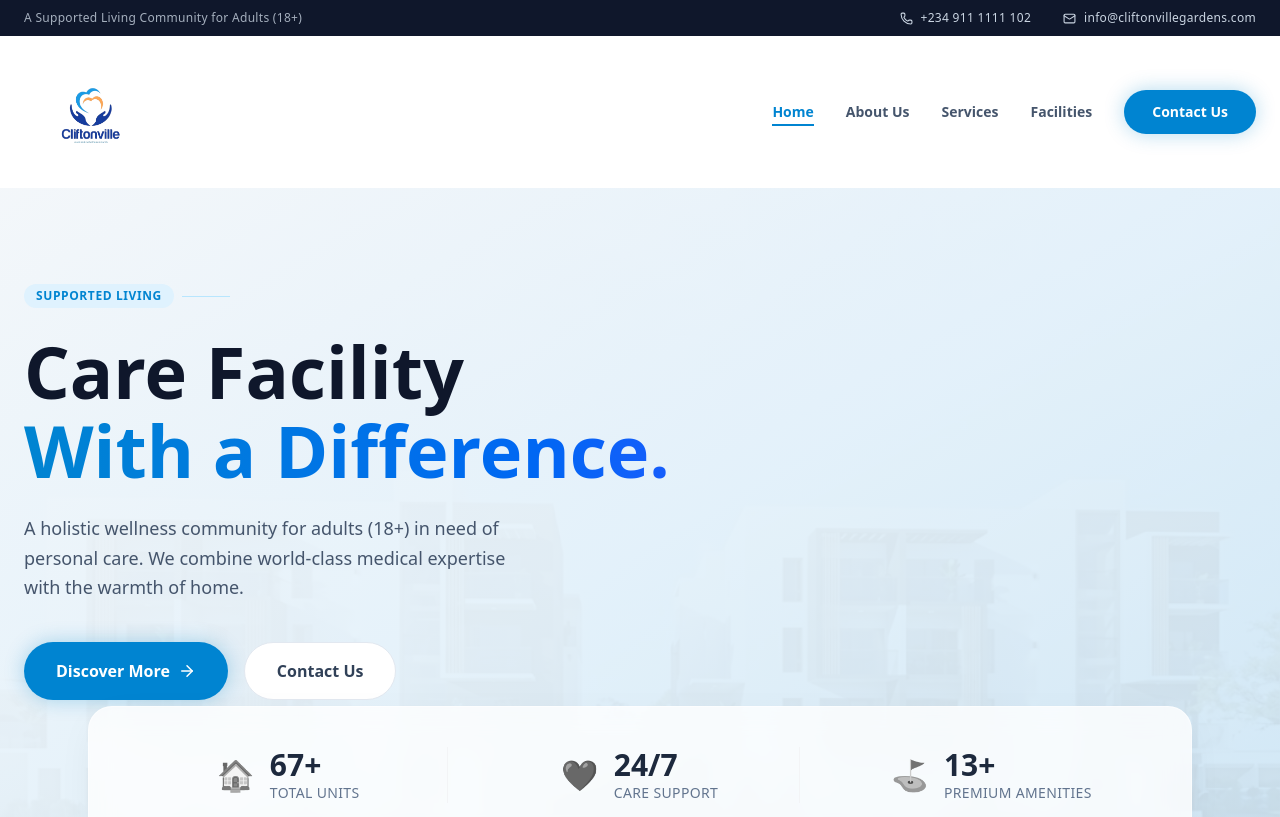
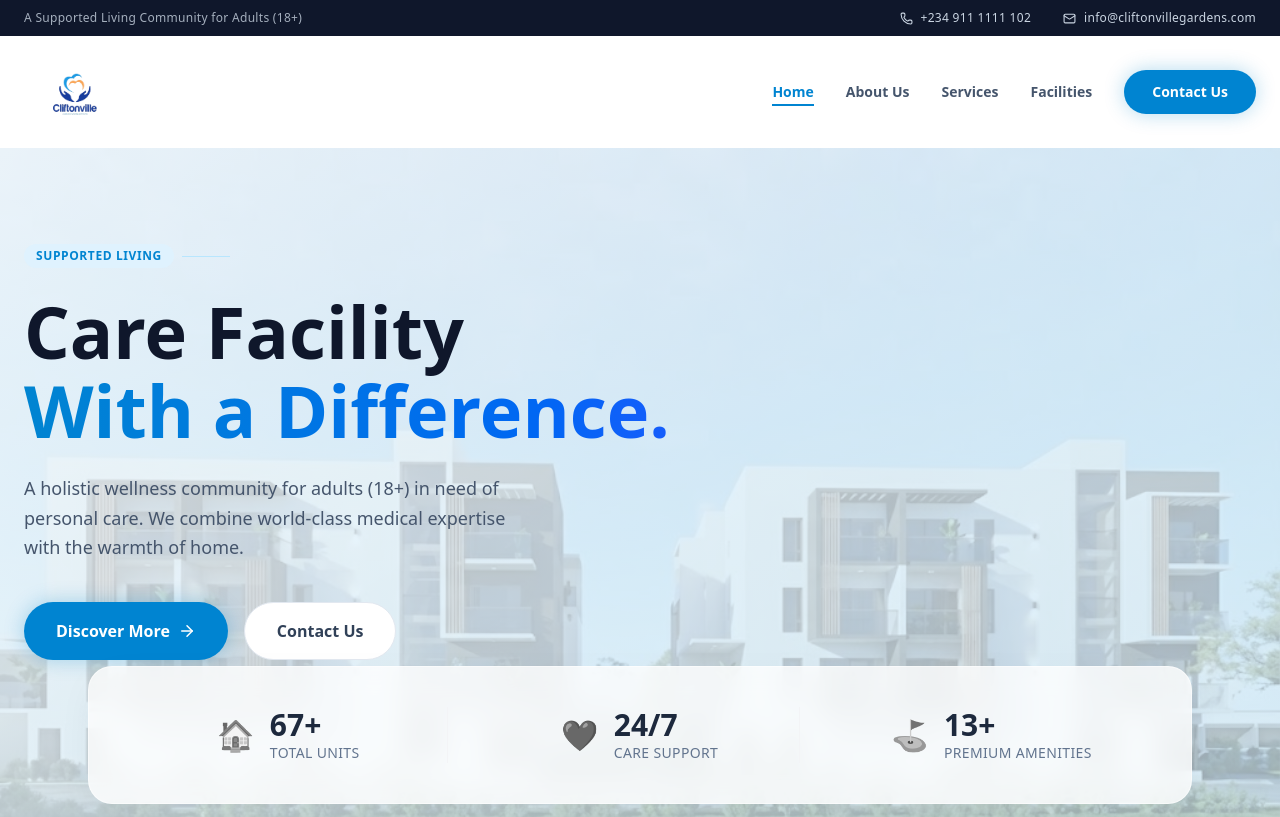
Before and after one commit to Chidi09/Clifton-ville-website, a React (Vite) app: page / in a window 1280 px wide. Shown: the top 817 px of the page. Built offline with nearby package versions, Linux system fonts and the light colour scheme.

Commit message:
Improve hero image visibility and enlarge navbar logo
Increase hero background image visibility by reducing the sky overlay strength. Add a trimmed transparent logo for the navbar so the mark and text render larger and clearer.

```diff
--- a/src/components/Layout.jsx
+++ b/src/components/Layout.jsx
@@ -3,6 +3,7 @@ import { Link, useLocation } from 'react-router-dom';
 import { Menu, X, Phone, Mail, MapPin, ChevronRight } from 'lucide-react';
 import { motion, AnimatePresence } from 'framer-motion';
 import logoImage from '../assets/logo.jpg';
+import navLogo from '../assets/logo-trimmed.png';
 
 // Social media icons
 const InstagramIcon = ({ size = 18 }) => (
@@ -65,17 +66,17 @@ const Layout = ({ children }) => {
       {/* Main Navigation - Glassmorphism */}
       <nav
         className={`sticky top-0 z-50 transition-all duration-300 ${
-          scrolled ? 'bg-white/90 backdrop-blur-md shadow-sm py-2' : 'bg-white py-3'
+          scrolled ? 'bg-white/90 backdrop-blur-md shadow-sm py-1.5' : 'bg-white py-2'
         }`}
       >
         <div className="max-w-7xl mx-auto px-6 flex justify-between items-center">
           {/* Logo */}
           <Link to="/" className="flex items-center group">
-            <div className="relative h-32 w-32 flex items-center justify-center">
+            <div className="relative h-24 w-64 flex items-center">
               <img
-                src={logoImage}
+                src={navLogo}
                 alt="Cliftonville Gardens"
-                className="h-full w-full object-contain group-hover:scale-105 transition-transform duration-300"
+                className="h-full w-full object-contain object-left group-hover:scale-[1.02] transition-transform duration-300"
               />
             </div>
           </Link>
@@ -115,7 +116,7 @@ const Layout = ({ children }) => {
           >
             <div className="p-6 flex justify-between items-center">
               <div className="flex items-center gap-2">
-                <img src={logoImage} alt="Cliftonville" className="h-16 w-16 object-contain" />
+                <img src={navLogo} alt="Cliftonville" className="h-20 w-20 object-contain" />
                 <span className="font-bold text-xl text-slate-800">Cliftonville</span>
               </div>
               <button onClick={() => setIsMenuOpen(false)} className="p-2 bg-slate-100 rounded-full text-slate-600">
--- a/src/pages/Home.jsx
+++ b/src/pages/Home.jsx
@@ -24,10 +24,10 @@ const Home = () => {
           <img
             src={heroImage}
             alt=""
-            className="w-full h-full object-cover opacity-25"
+            className="w-full h-full object-cover opacity-45"
           />
-          <div className="absolute inset-0 bg-sky-700/30 mix-blend-multiply" />
-          <div className="absolute inset-0 bg-gradient-to-br from-slate-50/95 via-sky-50/85 to-sky-100/70" />
+          <div className="absolute inset-0 bg-sky-600/15 mix-blend-multiply" />
+          <div className="absolute inset-0 bg-gradient-to-br from-white/75 via-sky-50/55 to-sky-100/35" />
         </div>
 
         <div className="relative z-10 max-w-7xl mx-auto px-6">
```
Also changed, not shown: src/assets/logo-trimmed.png (added).
